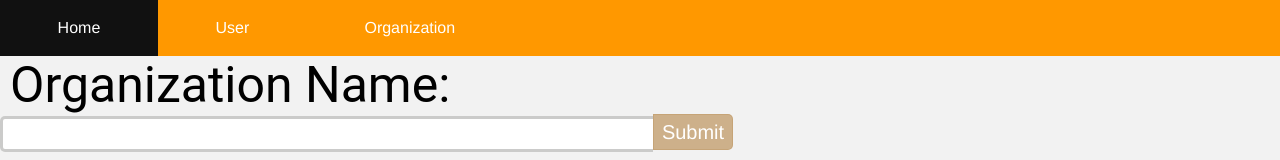
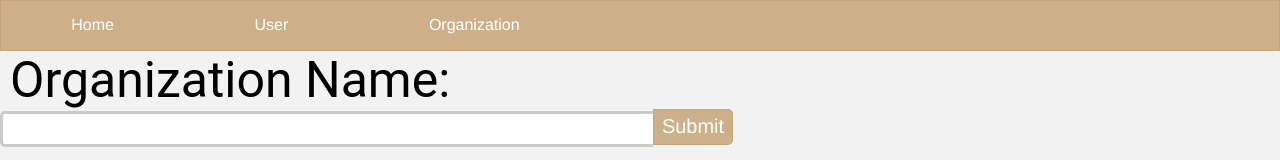
Before and after one commit to FaisalAljazaeri/Project-3-Full-Stack-Application, a React (Create React App) app in the folder front-end/: page /Organization in a window 1280 px wide. Shown: the top 160 px of the page. Built offline with nearby package versions, Linux system fonts and the light colour scheme; no server answers.

Commit message:
Link Route by Uses Router

```diff
--- a/front-end/src/App.css
+++ b/front-end/src/App.css
@@ -1,47 +1,18 @@
-.App {
-  text-align: center;
-}
 
-.App-logo {
-  height: 40vmin;
-  pointer-events: none;
-}
-
-@media (prefers-reduced-motion: no-preference) {
-  .App-logo {
-    animation: App-logo-spin infinite 20s linear;
-  }
-}
-
-.App-header {
-  background-color: #282c34;
-  min-height: 100vh;
-  display: flex;
-  flex-direction: column;
-  align-items: center;
-  justify-content: center;
-  font-size: calc(10px + 2vmin);
-  color: white;
-}
-
-.App-link {
-  color: #61dafb;
-}
-
-@keyframes App-logo-spin {
-  from {
-    transform: rotate(0deg);
-  }
-  to {
-    transform: rotate(360deg);
-  }
-}
+/* * {
+	transform-style: preserve-3d;
+	font-family: helvetica;
+} */
   nav {
     list-style-type: none;
     margin: 0%;
     padding: 0%;
     overflow: hidden;
-  background-color: #FF9800;
+    border: 1px solid rgba(197, 161, 115, 0.815);
+    background: rgba(197, 161, 115, 0.815);
+
+    -webkit-perspective: 1000px;
+    font-family: Impact, Charcoal, sans-serif
   }
 
 
@@ -49,12 +20,16 @@ nav a {
     display: block;
     color: white;
     text-align: center;
-  padding: 1.5% 4.5%;
+    padding: 1.2% 5.5%;
     text-decoration: none;
     float: left;
   }
 
 
   nav a:hover:not(.active) {
-  background-color: #111;
+    background-color:  rgb(238, 234, 234);
+
   }
+  link{
+    text-align: center;
+  }
```
Also changed, not shown: front-end/src/App.js (+4 -7 lines), front-end/src/posts/component/post.css (line endings or trailing spaces). Lines whose indentation alone changed are shown as unchanged.
